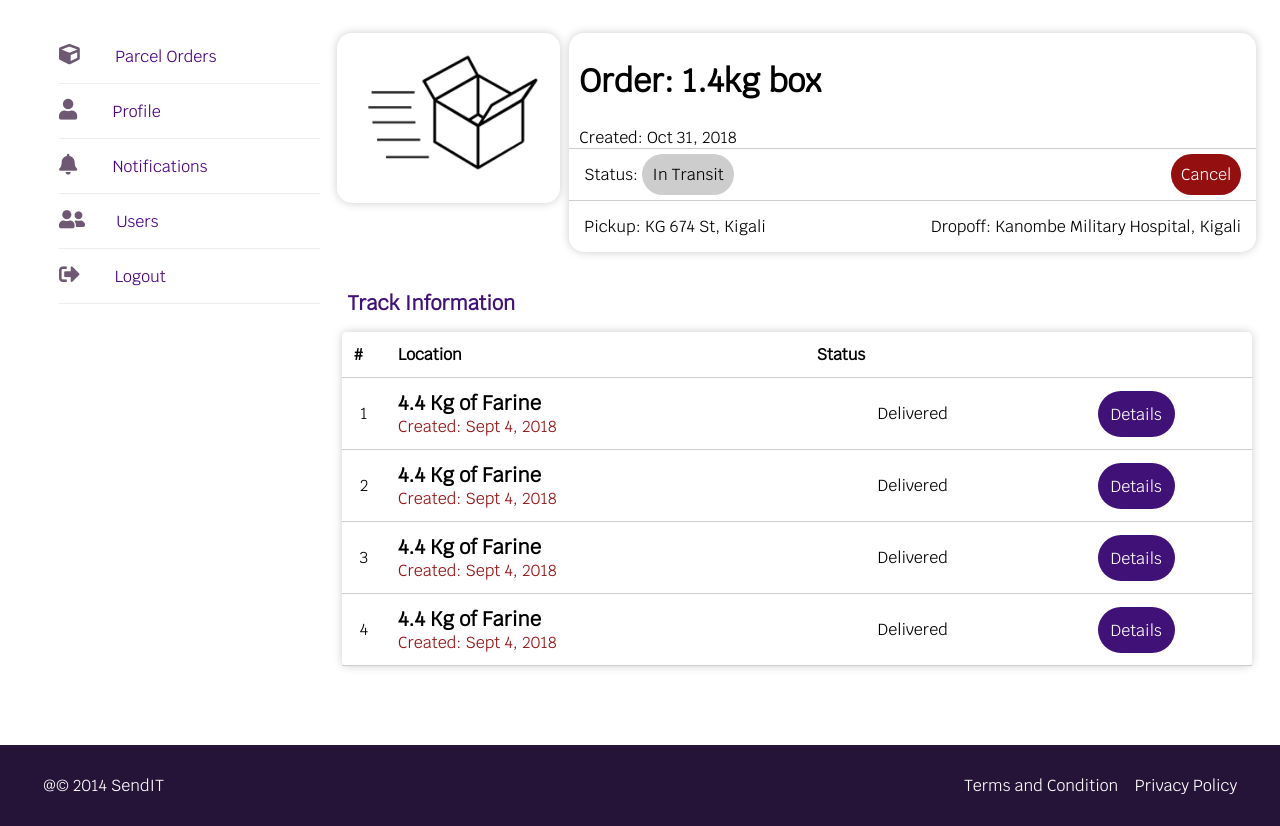
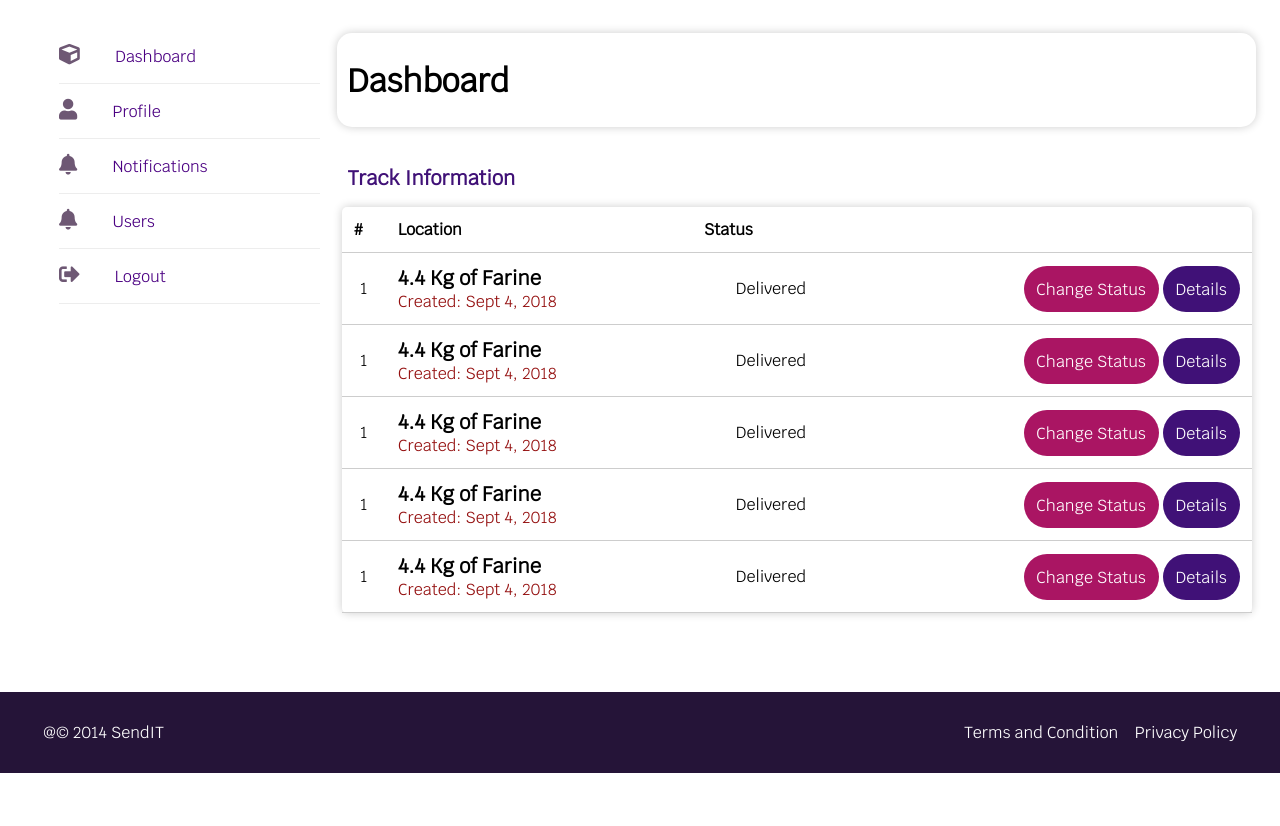
Before and after one commit to kagaramag/delivery-api, a plain HTML site: page ui/dashboard.html in a window 1280 px wide. Shown: the part 84-910 px from the top of the page. After the commit the page ends 857 px from the top, so only its background shows below. Drawn offline with Linux system fonts and the light colour scheme.

Commit message:
improve dashboard page

```diff
--- a/ui/dashboard.html
+++ b/ui/dashboard.html
@@ -54,44 +54,18 @@
             <div class="container">
                 <div class="s4 m4 l1">
                    <ul class="sidebar">
-                       <li><a href="#"><span class="fas fa-cube"></span> Parcel Orders</a></li>
-                       <li><a href="#"><span class="fas fa-user"></span> Profile</a></li>
-                       <li><a href="#"><span class="fas fa-bell"></span> Notifications</a></li>
-                       <li><a href="#"><span class="fas fa-user-friends"></span>Users</a></li>
-                       <li><a href="#"><span class="fas fa-sign-out-alt"></span> Logout</a></li>
+                       <li><a href="./dashboard.html"><span class="fas fa-cube"></span> Dashboard</a></li>
+                       <li><a href="./profile.html"><span class="fas fa-user"></span> Profile</a></li>
+                       <li><a href="./notification.html"><span class="fas fa-bell"></span> Notifications</a></li>
+                       <li><a href="./users.html"><span class="fas fa-bell"></span> Users</a></li>
+                       <li><a href="./logout.html"><span class="fas fa-sign-out-alt"></span> Logout</a></li>
                    </ul>
                 </div>
                 <div class="s4 m4 l3">
                     <div class="row xl-v-margin">
-                        <div class="s1 m1 l1 shadow-2 radius-3">
-                            <div class="image">
-                                <img src="images/open-box.png" alt="">
-                            </div>
-                        </div>
-                        <div class="s3 m3 l3 shadow-2 radius-3">
+                            <div class="s4 m4 l4 shadow-2 radius-3">
                             <div class="m-h-padding">
-                                <h2 class="xl-text">Order: 1.4kg box</h2>
-                                <div>Created: Oct 31, 2018</div>
-                            </div>
-                            <div class="divider grey"></div>
-                            <div class="l-padding">
-                                <span class="left">
-                                    Status: <span class="m-padding grey radius-6">In Transit</span>
-                                </span>
-                                <span class="right">
-                                    <a href="#" class="red m-padding grey text-white radius-6">Cancel</a>
-                                </span>
-                                <div class="clear"></div>
-                            </div>
-                            <div class="divider grey"></div>
-                            <div class="l-padding">
-                                <span class="left">
-                                    Pickup: KG 674 St, Kigali
-                                </span>
-                                <span class="right">
-                                    Dropoff: Kanombe Military Hospital, Kigali
-                                </span>
-                                <div class="clear"></div>
+                                <h2 class="xl-text">Dashboard</h2>
                             </div>
                         </div>
                     </div>
@@ -113,35 +87,59 @@
                                 <span class="text-red">Created: Sept 4, 2018</span>
                             </td>
                             <td class="center-align">Delivered</td>
-                            <td class="center-align"> <a href="order.html" class="btn indigo text-white radius-5">Details</a> </td>
+                            <td class="right-align">
+                                <a href="change-status.html" class="btn jazzberry text-white radius-5">Change Status</a>
+                                <a href="order.html" class="btn indigo text-white radius-5">Details</a>
+                            </td>
                         </tr>
                         <tr>
-                            <td class="center-align">2</td>
+                            <td class="center-align">1</td>
                             <td>
                                 <h6 class="nm l-text">4.4 Kg of Farine</h6>
                                 <span class="text-red">Created: Sept 4, 2018</span>
                             </td>
                             <td class="center-align">Delivered</td>
-                            <td class="center-align"> <a href="order.html" class="btn indigo text-white radius-5">Details</a> </td>
+                            <td class="right-align">
+                                <a href="change-status.html" class="btn jazzberry text-white radius-5">Change Status</a>
+                                <a href="order.html" class="btn indigo text-white radius-5">Details</a>
+                            </td>
                         </tr>
                         <tr>
-                            <td class="center-align">3</td>
+                            <td class="center-align">1</td>
                             <td>
                                 <h6 class="nm l-text">4.4 Kg of Farine</h6>
                                 <span class="text-red">Created: Sept 4, 2018</span>
                             </td>
                             <td class="center-align">Delivered</td>
-                            <td class="center-align"> <a href="order.html" class="btn indigo text-white radius-5">Details</a> </td>
+                            <td class="right-align">
+                                <a href="change-status.html" class="btn jazzberry text-white radius-5">Change Status</a>
+                                <a href="order.html" class="btn indigo text-white radius-5">Details</a>
+                            </td>
                         </tr>
                         <tr>
-                            <td class="center-align">4</td>
+                            <td class="center-align">1</td>
                             <td>
                                 <h6 class="nm l-text">4.4 Kg of Farine</h6>
                                 <span class="text-red">Created: Sept 4, 2018</span>
                             </td>
                             <td class="center-align">Delivered</td>
-                            <td class="center-align"> <a href="order.html" class="btn indigo text-white radius-5">Details</a> </td>
+                            <td class="right-align">
+                                <a href="change-status.html" class="btn jazzberry text-white radius-5">Change Status</a>
+                                <a href="order.html" class="btn indigo text-white radius-5">Details</a>
+                            </td>
                         </tr>
+                            <tr>
+                                <td class="center-align">1</td>
+                                <td>
+                                    <h6 class="nm l-text">4.4 Kg of Farine</h6>
+                                    <span class="text-red">Created: Sept 4, 2018</span>
+                                </td>
+                                <td class="center-align">Delivered</td>
+                                <td class="right-align">
+                                    <a href="change-status.html" class="btn jazzberry text-white radius-5">Change Status</a>
+                                    <a href="order.html" class="btn indigo text-white radius-5">Details</a>
+                                </td>
+                            </tr>
                     </table>
                     <br>
 
```
